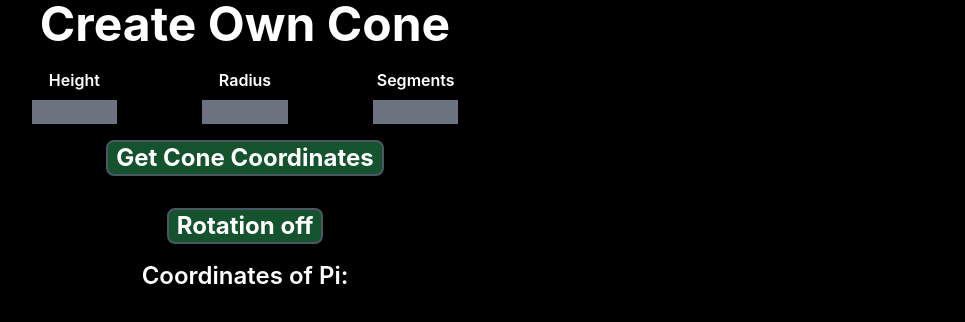
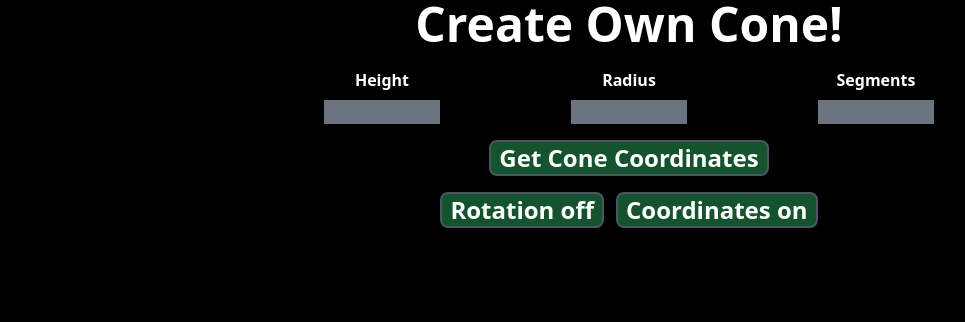
Before and after one commit to Rustem-a-a/cone-client, a React (Create React App) app: page / in a window 1280 px wide. Shown: the top 322 px of the page, without its empty margins (11-976 px from the left). Built offline with nearby package versions, Linux system fonts and the light colour scheme.

Commit message:
fix: style changes

```diff
--- a/package.json
+++ b/package.json
@@ -2,7 +2,7 @@
   "name": "cone-client",
   "version": "0.1.0",
   "private": true,
-  "homepage": "https://rustem-a-a.github.io/cone-client/",
+  "homepage": "https://filcan.ru/cone/",
   "dependencies": {
     "@testing-library/jest-dom": "^5.17.0",
     "@testing-library/react": "^13.4.0",
--- a/src/App.tsx
+++ b/src/App.tsx
@@ -1,4 +1,4 @@
-import React, {useEffect, useState} from 'react';
+import React, {useEffect, useRef, useState} from 'react';
 import Input from "./components/Input";
 import Button from "./components/Button";
 import axios from "axios";
@@ -17,6 +17,7 @@ interface ICoordinates {
         z: number
     }[]
 }
+
 const renderer = new THREE.WebGLRenderer();
 const App = () => {
     const [height, setHeight] = useState<string>('');
@@ -25,17 +26,36 @@ const App = () => {
     const [coordinates, setCoordinates] = useState<ICoordinates | null>(null)
     const [notFirsRender, setNotFirstRender] = useState(false);
     const [rotation, setRotation] = useState<boolean>(true);
-
+    const [isShowPoint, setIsShowPoint] = useState<boolean>(false);
+    const containerRef = useRef<HTMLDivElement | null>(null)
+    const canvasRef = useRef<HTMLCanvasElement | null>(null)
     useEffect(() => {
-        if (coordinates !== null) {
-            createCone(renderer,coordinates, notFirsRender, rotation);
-            setNotFirstRender(true);
+        if (coordinates !== null && containerRef.current !== null && canvasRef.current !== null) {
+            const canvas = canvasRef.current;
+            const drawShape = () => {
+                canvasRef.current && containerRef.current &&
+                createCone(canvasRef.current, coordinates, notFirsRender, containerRef.current, rotation)
+            };
+            const updateCanvasSize = () => {
+                canvas.width = canvas.clientWidth;
+                canvas.height = canvas.clientHeight;
+                drawShape();
+            };
+            updateCanvasSize();
+            const handleResize = () => {
+                updateCanvasSize();
+            };
+            window.addEventListener('resize', handleResize);
+            setNotFirstRender(true)
+            return () => {
+                window.removeEventListener('resize', handleResize);
+            };
         }
-    }, [coordinates, rotation]);
+    }, [coordinates, rotation])
 
     const calculateCoordinates = async () => {
         if (radius !== '' && height !== '' && segments !== '') {
-            const response = await axios.post('https://cone-sever.onrender.com/calculatecoordinates', {
+            const response = await axios.post('https://filcan.ru/cone-server/calculatecoordinates', {
                 radius,
                 height,
                 segments
@@ -48,34 +68,40 @@ const App = () => {
         }
     }
     return (
-        <div className="bg-black">
+        <div className="flex flex-col min-h-screen bg-black">
             <div
-                className=" absolute h-screen overflow-scroll top-0 left-0 flex flex-col items-center text-white bg-black w-2/5">
-                <h1 className='text-center font-bold text-5xl'>Create Own Cone</h1>
-                <div className="flex justify-center mt-5">
-                    <Input value={height} setValue={setHeight} label="Height" fetchData={calculateCoordinates}/>
-                    <Input value={radius} setValue={setRadius} label="Radius" fetchData={calculateCoordinates}/>
-                    <Input value={segments} setValue={setSegments} label="Segments"
-                           fetchData={calculateCoordinates}/>
+                className="overflow-y-auto h-full flex flex-col items-center text-white bg-black min-w-full box-border">
+                <h1 className='text-center font-bold text-5xl hidden sm:block'>Create Own Cone!</h1>
+                <h1 className='text-center font-bold text-5xl block sm:hidden'>Create Cone!</h1>
+                <div className="flex justify-center mt-5 gap-x-4">
+                    <Input value={height} setValue={setHeight} label="Height"/>
+                    <Input value={radius} setValue={setRadius} label="Radius"/>
+                    <Input value={segments} setValue={setSegments} label="Segments"/>
                 </div>
                 <Button Calculate={calculateCoordinates}>Get Cone Coordinates</Button>
+                <div className=' flex flex-1 gap-3'>
                     <Button Rotation={setRotation}>{rotation ? 'Rotation off' : 'Rotation on'}</Button>
+                    <Button Rotation={setIsShowPoint}>{isShowPoint ? 'Coordinates off' : 'Coordinates on'}</Button>
+                </div>
+                {isShowPoint &&
+                    <div className='flex gap-5 items-center flex-col'>
                         <p className="text-1xl font-semibold">
                             {coordinates
-                        ? <>Apex: X:{coordinates?.apex?.x}, Y:{coordinates?.apex?.y}, Z: {coordinates?.apex?.z}</>
+                                ? <>Apex: X:{coordinates?.apex?.x}, Y:{coordinates?.apex?.y},
+                                    Z: {coordinates?.apex?.z}</>
                                 : ''
                             }
                         </p>
                         <p className="text-2xl font-semibold"> Coordinates of Pi:</p>
                         <ul>
                             {coordinates?.coordinates.map((v, i) => (
-                        <li key={i}> P{i + 1} = X: {v.x}, Y: {v.y}, Z: {v.z}</li>
+                                <li key={i}> P{i + 1} = X: {v.x.toFixed(7)}, Y: {v.y.toFixed(7)}, Z: {v.z}</li>
                             ))}
                         </ul>
+                    </div>}
             </div>
-            <div
-                 className="overflow-hidden bg-black w-3/5 h-full absolute right-0"
-                 id="scene-container">
+            <div ref={containerRef} className='bg-black flex-1' id="scene-container">
+                <canvas className='w-full' ref={canvasRef}/>
             </div>
         </div>
     );
--- a/src/components/Button.tsx
+++ b/src/components/Button.tsx
@@ -13,7 +13,7 @@ const MyComponent = ({Calculate,Rotation, children}: IProps) => {
                 if (Calculate) Calculate()
                 if (Rotation) Rotation(prev=>!prev)
             }}
-                    className='text-center font-bold text-2xl bg-green-900 border-gray-600 border-2 rounded-lg px-2 m-4'>{children}</button>
+                    className='text-center font-bold text-2xl bg-green-900 border-gray-600 border-2 rounded-lg px-2 mt-4'>{children}</button>
         </div>
     );
 };
--- a/src/components/Input.tsx
+++ b/src/components/Input.tsx
@@ -4,9 +4,8 @@ interface IProps{
     value:string
     label: string
     setValue:  React.Dispatch<React.SetStateAction<string>>
-    fetchData : ()=>void
 }
-const Input = ({value,setValue,label,fetchData}:IProps) => {
+const Input = ({value,setValue,label}:IProps) => {
     return (
         <div className="flex flex-col items-center">
             <label htmlFor='idInput' className="text-right mb-2 font-semibold text-1xl">{label}
@@ -18,7 +17,6 @@ const Input = ({value,setValue,label,fetchData}:IProps) => {
                 value={value}
                 onChange={e => {
                     const val = e.target.value;
-                    // Проверка на валидность числа
                     if (/^\d*\.?\d*$/.test(val) || val === '') {
                         if (val === '0'){
                             setValue('');
@@ -29,11 +27,8 @@ const Input = ({value,setValue,label,fetchData}:IProps) => {
                 onKeyDown={(e)=>{
                     if(e.key=== 'Escape'){
                         setValue('')}
-                    if(e.key=== 'Enter'){
-                        fetchData()}
-                }}/>
-
-
+                    }
+                }/>
         </div>
     );
 };
--- a/src/index.css
+++ b/src/index.css
@@ -3,13 +3,6 @@
 @tailwind utilities;
 
 body {
-  background-color: black;
-  margin: 0;
-  font-family: -apple-system, BlinkMacSystemFont, 'Segoe UI', 'Roboto', 'Oxygen',
-    'Ubuntu', 'Cantarell', 'Fira Sans', 'Droid Sans', 'Helvetica Neue',
-    sans-serif;
-  -webkit-font-smoothing: antialiased;
-  -moz-osx-font-smoothing: grayscale;
 }
 
 code {
--- a/src/lib/createCone.ts
+++ b/src/lib/createCone.ts
@@ -14,19 +14,20 @@ interface IParameters {
     }[]
 }
 
-export default function createCone(renderer: THREE.WebGLRenderer, coordinates: IParameters, notFirstRender: boolean, rotation: boolean) {
+export default function createCone(canvasRef:HTMLCanvasElement,coordinates:IParameters,notFirstRender:boolean,containerRef:HTMLDivElement,rotation: boolean) {
     const container = document.getElementById("scene-container") as HTMLElement;
     const scene = new THREE.Scene();
     const camera = new THREE.PerspectiveCamera(75, container.clientWidth / container.clientHeight, 0.1, 1000);
     camera.position.z = 78;
     camera.position.x = 0
     camera.position.y = -90
-    // const renderer = new THREE.WebGLRenderer();
-    renderer.setSize(container.clientWidth, container.clientHeight);
-    if (notFirstRender) {
-        container.replaceChildren()
+    const renderer = new THREE.WebGLRenderer({canvas:canvasRef});
+    if(containerRef){
+        renderer.setSize(containerRef.clientWidth, containerRef.clientHeight);
+        if(notFirstRender){container.replaceChildren()}
+        container.appendChild(renderer.domElement);
     }
-    container.appendChild(renderer.domElement);
+
 
     const vertex = new THREE.Vector3(coordinates.apex.x, coordinates.apex.y, coordinates.apex.z);
     const basePoints = [];
```
Lines whose indentation alone changed are shown as unchanged.
